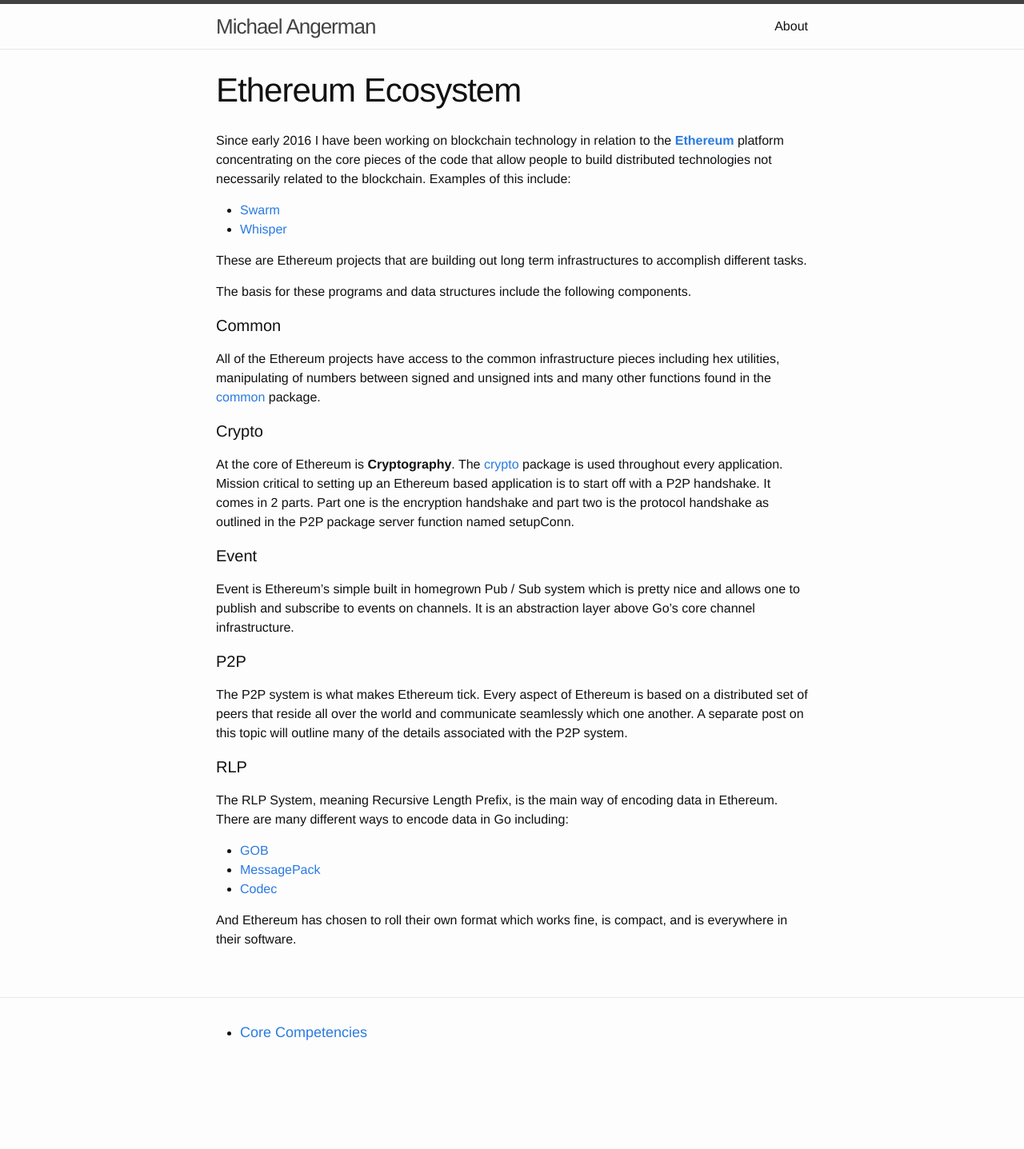
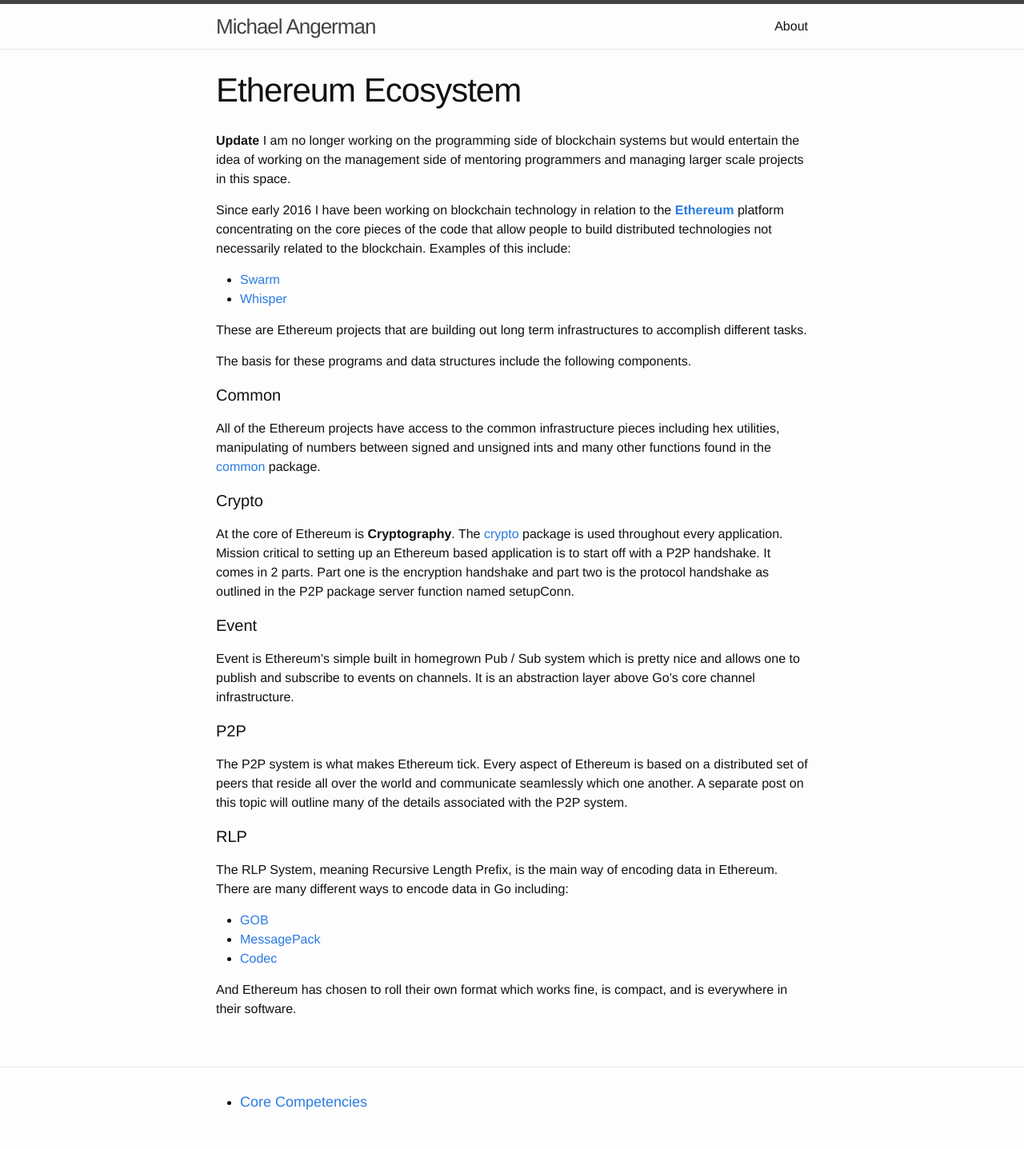
Before and after one commit to angermanmichael/link16, a Jekyll site: the page built from _posts/2017-02-07-eth.md, in a window 1280 px wide. Shown: the whole page at 80% size. Built offline with Jekyll 4.4.1, drawn with Linux system fonts in a browser that asks for light colours; before the commit the page ends 1350 px from its top, so only the background shows below that.

Commit message:
2017-02-07-eth.md

```diff
--- a/_posts/2017-02-07-eth.md
+++ b/_posts/2017-02-07-eth.md
@@ -4,12 +4,16 @@ title:  "Ethereum Ecosystem"
 categories: coverletter
 ---
 
+**Update** I am no longer working on the programming side of blockchain systems
+but would entertain the idea of working on the management side of mentoring
+programmers and managing larger scale projects in this space.
+
 Since early 2016 I have been working on blockchain technology in relation to
 the **[Ethereum](https://www.ethereum.org/)** platform concentrating on the core
 pieces of the code that allow people to build distributed technologies not necessarily
 related to the blockchain.  Examples of this include:
 
-* [Swarm](http://swarm-gateways.net/bzz:/theswarm.eth/swarm#the-thsph-orange-paper-series)
+* [Swarm](https://github.com/ethersphere/swarm)
 * [Whisper](https://github.com/ethereum/wiki/wiki/Whisper)
 
 These are Ethereum projects that are building out long term infrastructures to
```
